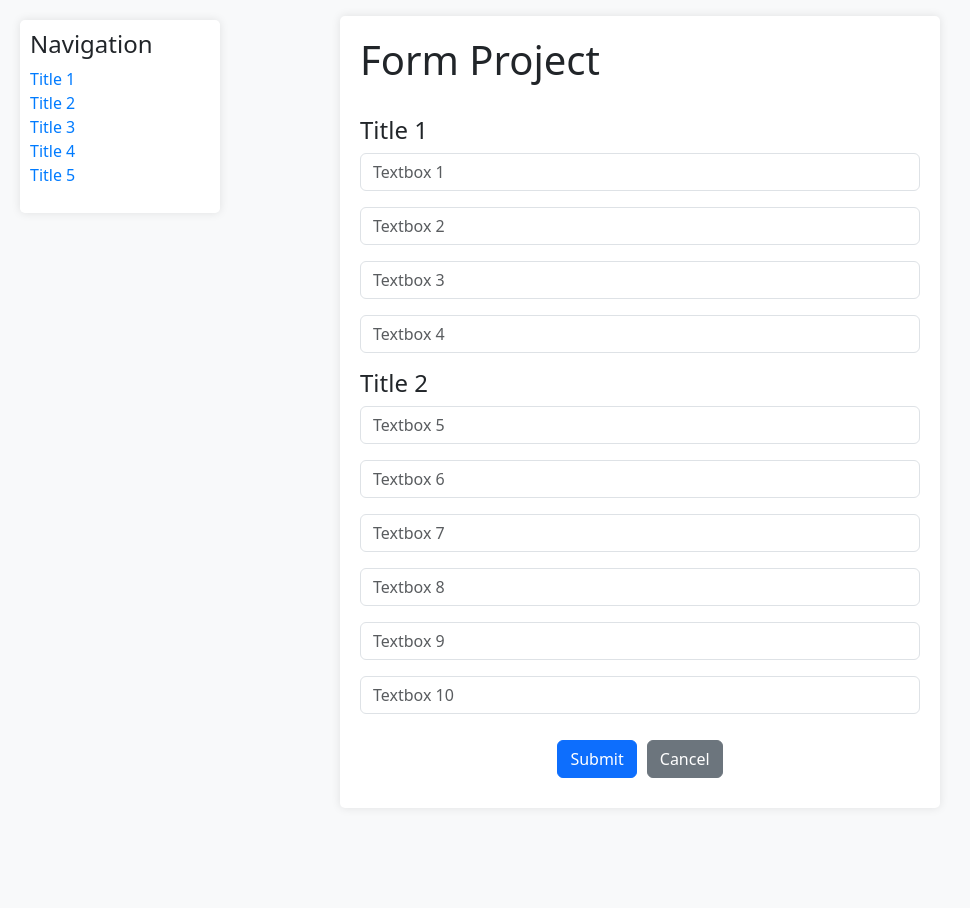
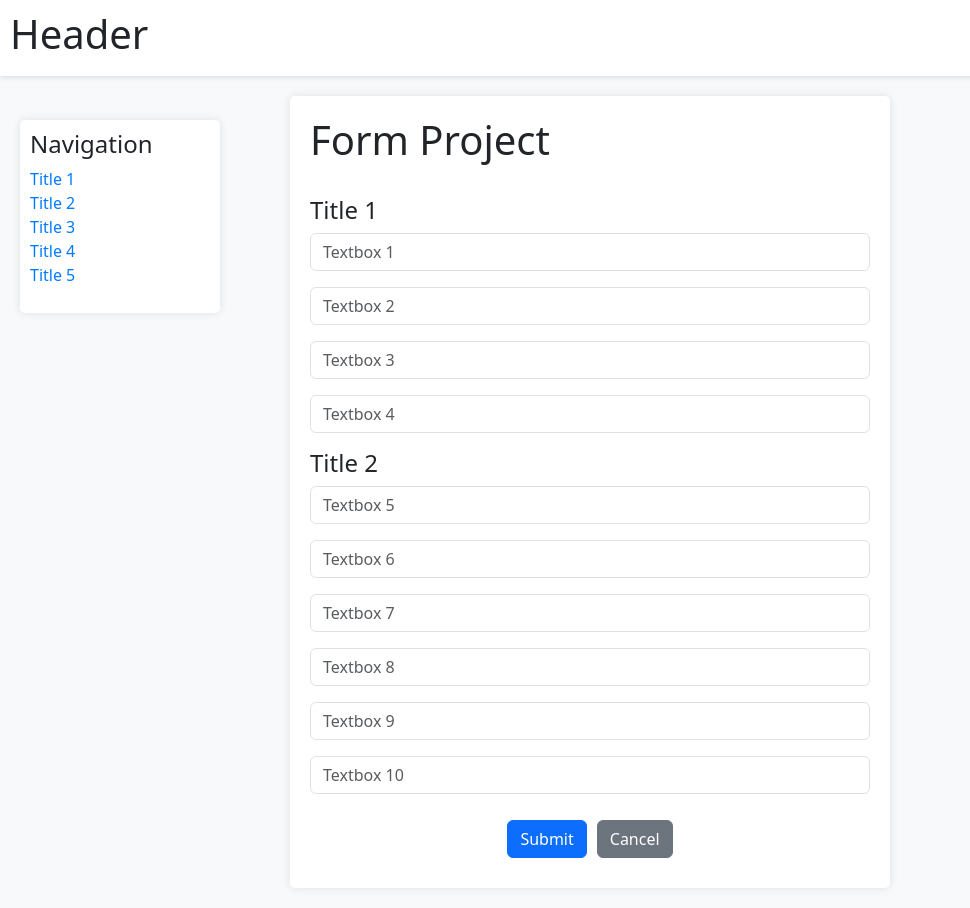
Before and after one commit to SabianDev/LPPM-Project-01, a PHP site: page / in a window 1280 px wide. Shown: the whole page, without its empty margins (0-970 px from the left). Before the commit the page ends 778 px from the top, so only its background shows below. Run offline with PHP 8.4, Linux system fonts and the light colour scheme.

Commit message:
update index & css template
nambah header, edit positioning navigasi & form

```diff
--- a/css/styles.css
+++ b/css/styles.css
@@ -5,18 +5,18 @@ body {
     align-items: center; /* Center vertically */
 }
 
-.container {
-    background-color: white; /* White background for the container */
-    padding: 20px; /* Padding inside the container */
+.ctn-form {
+    background-color: white; /* White background for the ctn-form */
+    padding: 20px; /* Padding inside the ctn-form */
     border-radius: 5px; /* Optional: rounded corners */
     box-shadow: 0 0 10px rgba(0, 0, 0, 0.1); /* Optional: subtle shadow */
-    width: 80%; /* Set a width for the container */
-    max-width: 600px; /* Optional: maximum width */
+    width: 100%;
+    max-width: 600px;
     display: flex;
     flex-direction: column; /* {{ edit_1 }} */
     justify-content: flex-start; /* Align items at the start vertically */
-    align-items: stretch; /* Stretch items to fill the container width */
-    margin-left: 240px; /* Add margin to the left to accommodate the fixed navigation */
+    align-items: stretch; /* Stretch items to fill the ctn-form width */
+    margin: 20px 50px;
 }
 
 .ctn-button{
@@ -27,7 +27,7 @@ body {
     gap: 10px;
 }
 
-.container .h1{
+.ctn-form .h1{
     align-items: center;
 }
 
@@ -51,6 +51,7 @@ body {
 }
 
 .ctn-nav {
+    margin-top: 100px;
     border-radius: 5px; /* Optional: rounded corners */
     padding: 10px;
     position: fixed; /* Keep the navigation fixed */
@@ -61,3 +62,20 @@ body {
     box-shadow: 0 0 10px rgba(0, 0, 0, 0.1); /* Optional: subtle shadow */
     z-index: 1000; /* Ensure it stays above other content */
 }
+
+.header {
+    position: fixed; /* Keep the header fixed */
+    top: 0; /* Position at the top */
+    left: 0; /* Align to the left */
+    right: 0; /* Stretch to the right */
+    background-color: white; /* Background color for the header */
+    padding: 10px; /* Padding for the header */
+    box-shadow: 0 2px 5px rgba(0, 0, 0, 0.1); /* Shadow for the header */
+    z-index: 1001; /* Ensure it stays above other content */
+}
+
+.main-content {
+    margin-top: 80px; /* Add margin to prevent overlap with the header */
+    display: flex; /* {{ edit_2 }} */
+    width: 100vh;
+}
--- a/index.php
+++ b/index.php
@@ -8,9 +8,12 @@
     <link rel="stylesheet" href="css/styles.css">
 </head>
 <body class="bg-light">
+    <header class="header"> <!-- {{ edit_1 }} -->
+        <h1>Header</h1>
+    </header>
 
-    <div class="container mt-3" style="margin: 20px 50px;">
-        <div class="ctn-nav"> <!-- {{ edit_1 }} -->
+    <div class="main-content"> <!-- New wrapper div -->
+        <div class="ctn-nav">
             <div class="navigation">
                 <h4>Navigation</h4>
                 <ul>
@@ -22,6 +25,7 @@
                 </ul>
             </div>
         </div>
+        <div class="ctn-form mt-3">
             <h1 id="title1">Form Project</h1> <br>
             <form>
                 <h4 id="title1">Title 1</h4>
@@ -61,8 +65,8 @@
                     <input type="submit" class="btn btn-primary"></button>
                     <button class="btn btn-secondary">Cancel</button>
                 </div>
-
             </form>
+        </div>
     </div>
 
     <script src="js/bootstrap.bundle.min.js"></script>
```
Lines whose indentation alone changed are shown as unchanged.
